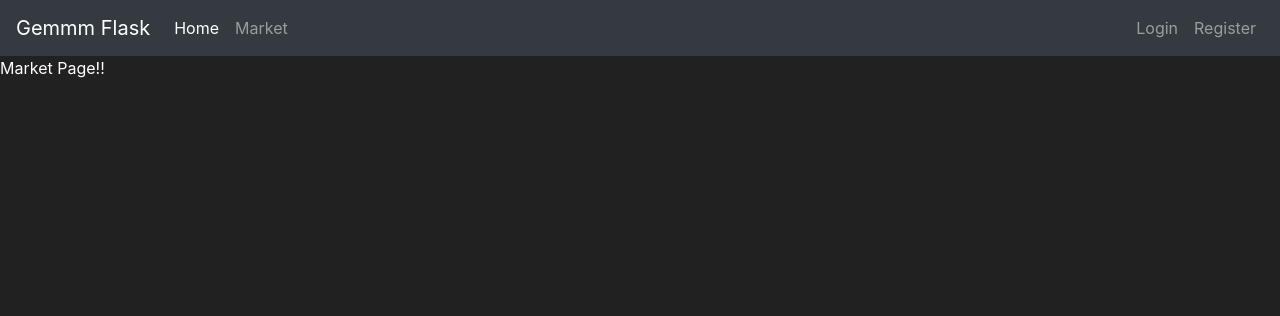
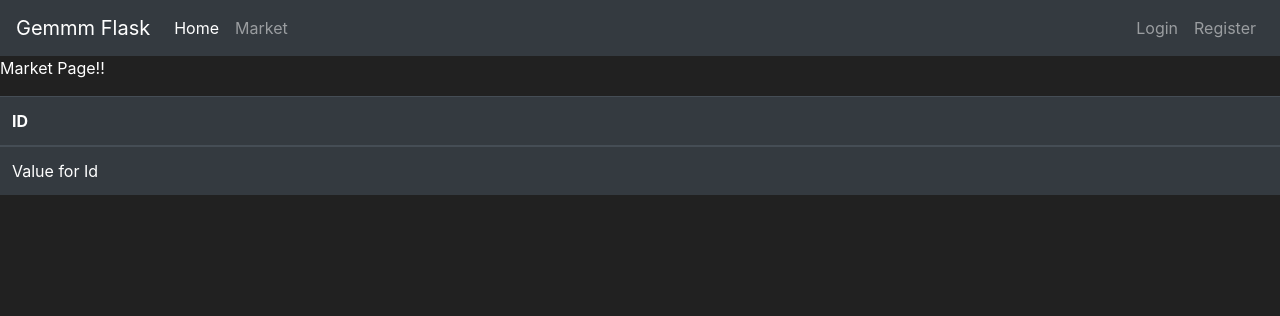
Before and after one commit to Zainab-Aamir-Khan/Flask-Practice, a Flask app: page /market in a window 1280 px wide. Shown: the top 316 px of the page. Run offline with Flask 3, Linux system fonts and the light colour scheme.

Commit message:
practice

```diff
--- a/templates/market.html
+++ b/templates/market.html
@@ -40,7 +40,20 @@
     </nav>
 
     <p>Market Page!!</p>
-    <table></table>
+    <table class="table table-hover table-dark">
+        <thead>
+            <tr>
+                <!-- Your Columns HERE -->
+                <th scope="col">ID</th>
+            </tr>
+        </thead>
+        <tbody>
+            <!-- Your rows inside the table HERE: -->
+                <tr>
+                    <td>Value for Id</td>
+                </tr>
+        </tbody>
+    </table>
 
     <!-- Optional JavaScript; choose one of the two! -->
 
```
